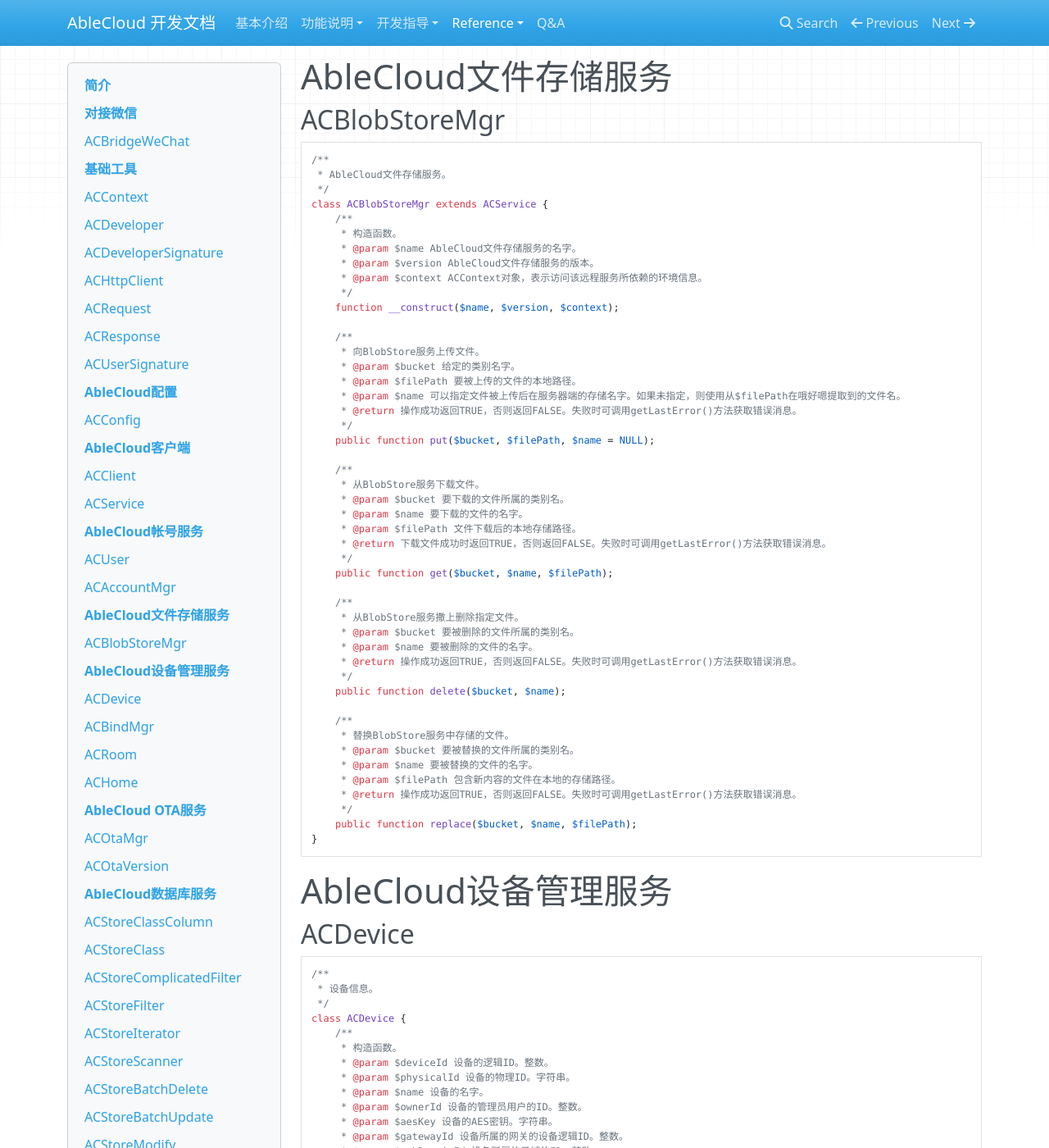
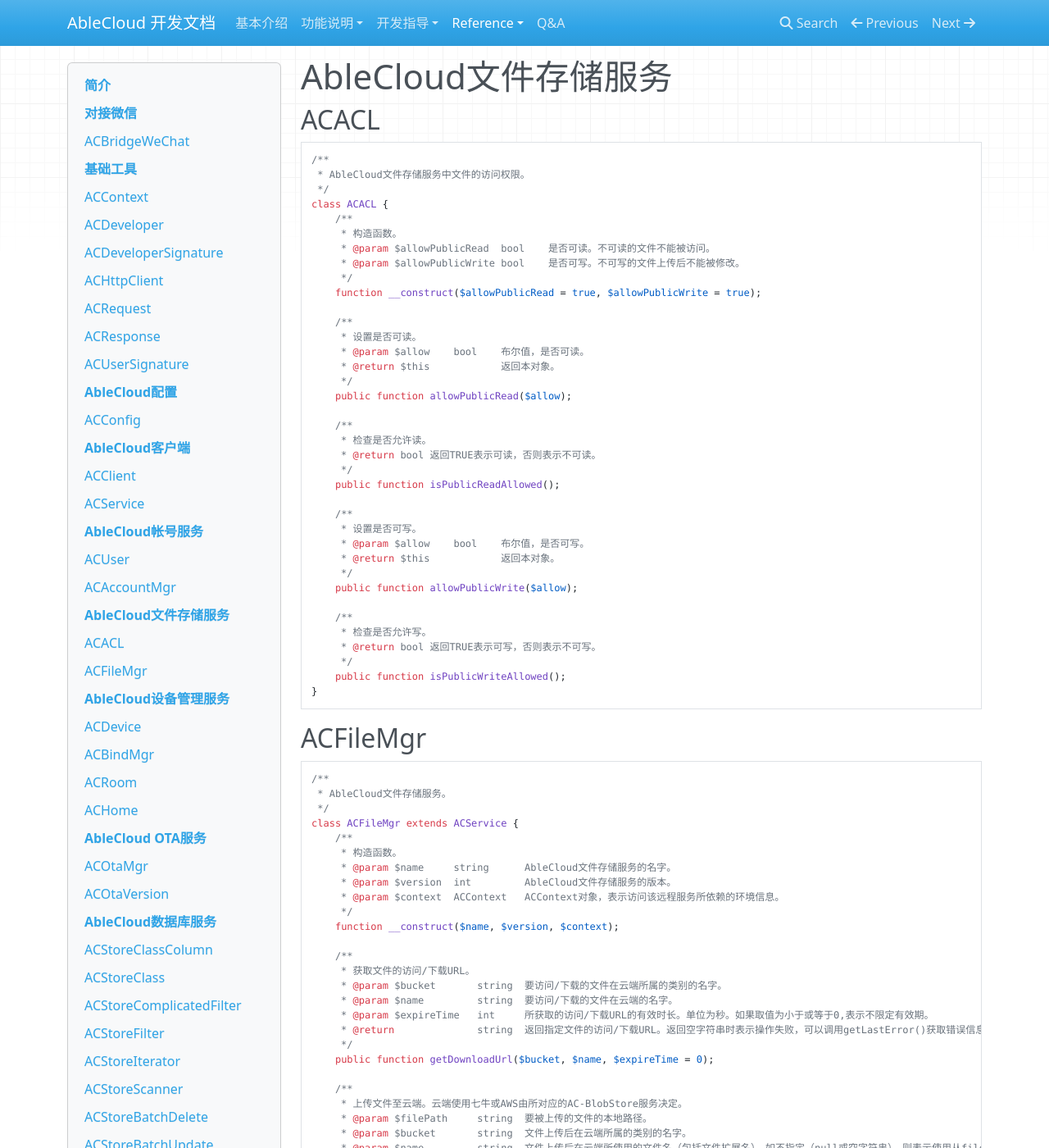
Before and after one commit to JessonW/rd_docs, an MkDocs documentation site: the page built from docs/reference/php.md, in a window 1280 px wide and 1400 px high, scrolled down 16633 px. Shown: the whole window at 82% size. Built offline with MkDocs 1.6.1, drawn with Linux system fonts in a browser that asks for light colours; nearby versions of some CDN libraries; old or Windows-style settings are respelled for this version of MkDocs; some of the changed text lies outside the part shown.

Commit message:
php reference for ACFileMgr and ACACL

````diff
--- a/docs/reference/php.md
+++ b/docs/reference/php.md
@@ -570,9 +570,9 @@
 
     /**
      * AbleCloud文件存储服务。
-     * @return 返回ACBlobStoreMgr对象。
-     */
-    public static function getBlobStoreMgr();
+     * @return ACFileMgr	返回ACFileMgr对象。
+     */
+    public static function getFileMgr();
 
     /**
      * AbleCloud设备管理服务。
@@ -911,55 +911,80 @@
 ```
 #AbleCloud文件存储服务#
 
-##ACBlobStoreMgr##
-
+##ACACL##
+
+```php
+/**
+ * AbleCloud文件存储服务中文件的访问权限。
+ */
+class ACACL {
+    /**
+     * 构造函数。
+     * @param $allowPublicRead  bool    是否可读。不可读的文件不能被访问。
+     * @param $allowPublicWrite bool    是否可写。不可写的文件上传后不能被修改。
+     */
+    function __construct($allowPublicRead = true, $allowPublicWrite = true);
+
+    /**
+     * 设置是否可读。
+     * @param $allow    bool    布尔值，是否可读。
+     * @return $this            返回本对象。
+     */
+    public function allowPublicRead($allow);
+
+    /**
+     * 检查是否允许读。
+     * @return bool 返回TRUE表示可读，否则表示不可读。
+     */
+    public function isPublicReadAllowed();
+
+    /**
+     * 设置是否可写。
+     * @param $allow    bool    布尔值，是否可写。
+     * @return $this            返回本对象。
+     */
+    public function allowPublicWrite($allow);
+
+    /**
+     * 检查是否允许写。
+     * @return bool 返回TRUE表示可写，否则表示不可写。
+     */
+    public function isPublicWriteAllowed();
+}
+```
+
+##ACFileMgr##
 ```php
 /**
  * AbleCloud文件存储服务。
  */
-class ACBlobStoreMgr extends ACService {
-    /**
-     * 构造函数。
-     * @param $name AbleCloud文件存储服务的名字。
-     * @param $version AbleCloud文件存储服务的版本。
-     * @param $context ACContext对象，表示访问该远程服务所依赖的环境信息。
+class ACFileMgr extends ACService {
+    /**
+     * 构造函数。
+     * @param $name     string      AbleCloud文件存储服务的名字。
+     * @param $version  int         AbleCloud文件存储服务的版本。
+     * @param $context  ACContext   ACContext对象，表示访问该远程服务所依赖的环境信息。
      */
     function __construct($name, $version, $context);
 
     /**
-     * 向BlobStore服务上传文件。
-     * @param $bucket 给定的类别名字。
-     * @param $filePath 要被上传的文件的本地路径。
-     * @param $name 可以指定文件被上传后在服务器端的存储名字。如果未指定，则使用从$filePath在哦好嗯提取到的文件名。
-     * @return 操作成功返回TRUE，否则返回FALSE。失败时可调用getLastError()方法获取错误消息。
-     */
-    public function put($bucket, $filePath, $name = NULL);
-
-    /**
-     * 从BlobStore服务下载文件。
-     * @param $bucket 要下载的文件所属的类别名。
-     * @param $name 要下载的文件的名字。
-     * @param $filePath 文件下载后的本地存储路径。
-     * @return 下载文件成功时返回TRUE，否则返回FALSE。失败时可调用getLastError()方法获取错误消息。
-     */
-    public function get($bucket, $name, $filePath);
-
-    /**
-     * 从BlobStore服务撒上删除指定文件。
-     * @param $bucket 要被删除的文件所属的类别名。
-     * @param $name 要被删除的文件的名字。
-     * @return 操作成功返回TRUE，否则返回FALSE。失败时可调用getLastError()方法获取错误消息。
-     */
-    public function delete($bucket, $name);
-
-    /**
-     * 替换BlobStore服务中存储的文件。
-     * @param $bucket 要被替换的文件所属的类别名。
-     * @param $name 要被替换的文件的名字。
-     * @param $filePath 包含新内容的文件在本地的存储路径。
-     * @return 操作成功返回TRUE，否则返回FALSE。失败时可调用getLastError()方法获取错误消息。
-     */
-    public function replace($bucket, $name, $filePath);
+     * 获取文件的访问/下载URL。
+     * @param $bucket       string  要访问/下载的文件在云端所属的类别的名字。
+     * @param $name         string  要访问/下载的文件在云端的名字。
+     * @param $expireTime   int     所获取的访问/下载URL的有效时长。单位为秒。如果取值为小于或等于0,表示不限定有效期。
+     * @return              string  返回指定文件的访问/下载URL。返回空字符串时表示操作失败，可以调用getLastError()获取错误信息。
+     */
+    public function getDownloadUrl($bucket, $name, $expireTime = 0);
+
+    /**
+     * 上传文件至云端。云端使用七牛或AWS由所对应的AC-BlobStore服务决定。
+     * @param $filePath     string  要被上传的文件的本地路径。
+     * @param $bucket       string  文件上传后在云端所属的类别的名字。
+     * @param $name         string  文件上传后在云端所使用的文件名（包括文件扩展名）。如不指定（null或空字符串），则表示使用从filePath中提取的文件名字。
+     * @param $acl          ACACL   文件的访问权限。如果为NULL，则使用缺省值。
+     * @return              bool    操作成功是返回TRUE，否则表示操作失败。失败时可以调用getLastError()获取错误信息。
+     */
+    public function uploadFile($filePath, $bucket, $name, $acl = NULL);
 }
 ```
 
````
